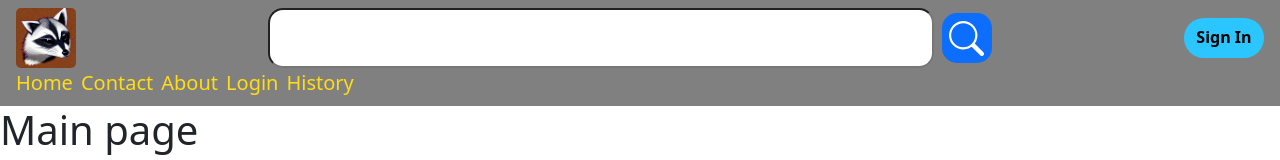
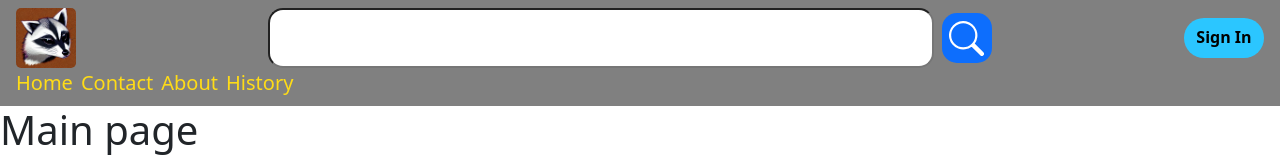
Before and after one commit to ReDesignIT-Dev/DRF_With_React, a React (Create React App) app in the folder frontend/: page / in a window 1280 px wide. Shown: the top 160 px of the page. Built offline with nearby package versions, Linux system fonts and the light colour scheme.

Commit message:
delete unused

```diff
--- a/frontend/src/components/Header.js
+++ b/frontend/src/components/Header.js
@@ -27,7 +27,6 @@ function Header() {
           <div className="nav-element"><Link to="/"> Home </Link></div>
           <div className="nav-element"><Link to="/contact"> Contact </Link></div>
           <div className="nav-element"><Link to="/about"> About </Link></div>
-          <div className="nav-element"><Link to="/login"> Login </Link></div>
           <div className="nav-element"><Link to="/about/history"> History </Link></div>
 
         </div>
```
